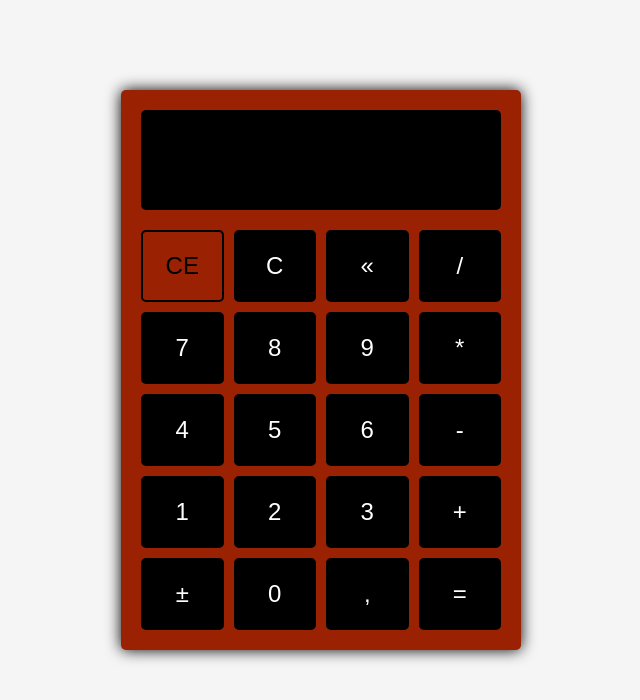
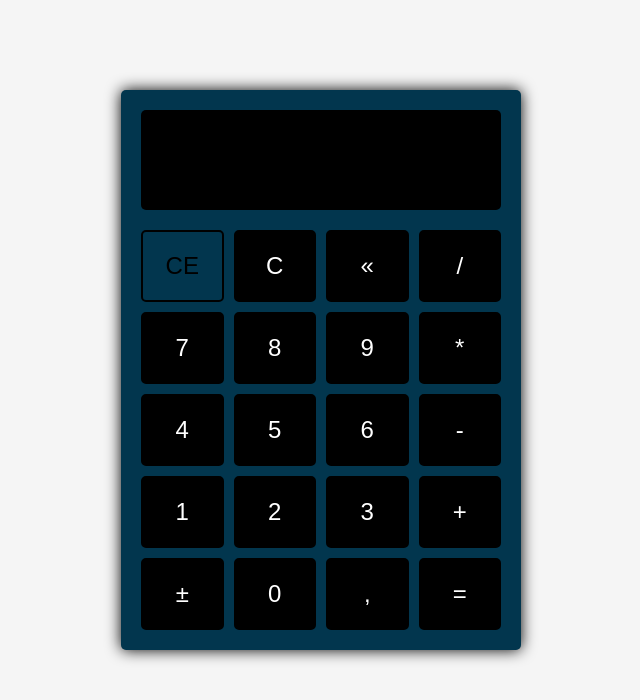
Before and after one commit to Lucas-Benediht/Calculadora, a plain HTML site: page index.html in a window 1280 px wide. In both pictures the pointer is over the button "CE". Shown: the whole page, without its empty margins (319-959 px from the left). Drawn offline with Linux system fonts and the light colour scheme.

Commit message:
Update style.css

```diff
--- a/style.css
+++ b/style.css
@@ -12,7 +12,7 @@ body{
 .calculator {
     width: 400px;
     margin: 0 auto;
-    background-color: #9b2103;
+    background-color: #02364e;
     padding: 20px;
     border-radius: 5px;
     box-shadow: 0 0 15px black;
@@ -50,6 +50,6 @@ body{
 }
 
 button:hover{
-    background-color: #9b2103;
+    background-color: #02364e;
     color: black;
 }
```
